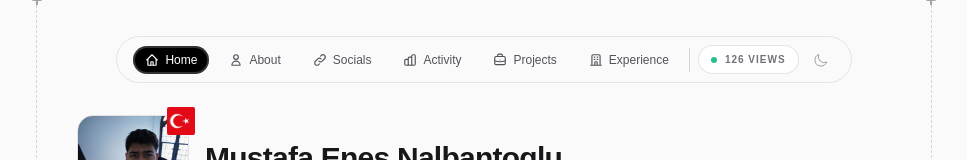
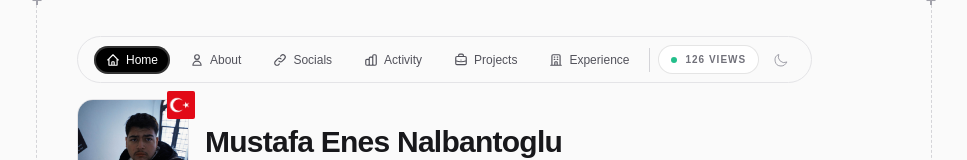
Before and after one commit to Enes-Nal/enes-nalbantoglu, a React (Vite) app: page / in a window 1280 px wide. Shown: the top 160 px of the page, without its empty margins (156-1123 px from the left). Built offline with nearby package versions, Linux system fonts and the light colour scheme; no server answers; a web font is replaced by a local one.

Commit message:
Fix floating navbar: improve transition smoothness and centering

```diff
--- a/App.tsx
+++ b/App.tsx
@@ -376,7 +376,7 @@ const App: React.FC = () => {
 
         {/* 1. Header Section */}
         <DraftingSection theme={theme} isHeader id="header">
-          <div className="w-full flex justify-center items-center">
+          <div className="w-full text-center">
             <FloatingNav theme={theme} toggleTheme={toggleTheme} displayCount={displayCount} />
           </div>
           <div className="flex flex-col md:flex-row items-start justify-between gap-3 mt-4">
--- a/components/FloatingNav.tsx
+++ b/components/FloatingNav.tsx
@@ -1,5 +1,7 @@
 import React, { useState, useEffect, useRef } from 'react';
 import { motion, AnimatePresence } from 'framer-motion';
+
+type ReactNode = React.ReactNode;
 
 interface FloatingNavProps {
   theme: 'light' | 'dark';
@@ -8,7 +10,7 @@ interface FloatingNavProps {
 }
 
 const TablerIcon = ({ name, className }: { name: string, className?: string }) => {
-  const icons: Record<string, JSX.Element> = {
+  const icons: Record<string, ReactNode> = {
     home: (
       <svg className={className} fill="none" stroke="currentColor" strokeWidth="2" viewBox="0 0 24 24">
         <path strokeLinecap="round" strokeLinejoin="round" d="M3 12l2-2m0 0l7-7 7 7M5 10v10a1 1 0 001 1h3m10-11l2 2m-2-2v10a1 1 0 01-1 1h-3m-6 0a1 1 0 001-1v-4a1 1 0 011-1h2a1 1 0 011 1v4a1 1 0 001 1m-6 0h6" />
@@ -47,8 +49,12 @@ const TablerIcon = ({ name, className }: { name: string, className?: string }) =
 const FloatingNav: React.FC<FloatingNavProps> = ({ theme, toggleTheme, displayCount }) => {
   const [activeSection, setActiveSection] = useState('header');
   const [isFloating, setIsFloating] = useState(false);
+  const [transitionOffset, setTransitionOffset] = useState(0);
   const navRef = useRef<HTMLElement>(null);
+  const wrapperRef = useRef<HTMLDivElement>(null);
   const initialTopRef = useRef<number>(0);
+  const initialHeightRef = useRef<number>(0);
+  const initialLeftRef = useRef<number>(0);
 
   const navItems = [
     { id: 'header', label: 'Home', icon: 'home' },
@@ -60,20 +66,54 @@ const FloatingNav: React.FC<FloatingNavProps> = ({ theme, toggleTheme, displayCo
   ];
 
   useEffect(() => {
+    // Store initial position and height on mount
+    if (wrapperRef.current && initialTopRef.current === 0) {
+      const rect = wrapperRef.current.getBoundingClientRect();
+      initialTopRef.current = rect.top + window.scrollY;
+      initialHeightRef.current = rect.height;
+    }
+  }, []);
+
+  // Update height when navbar content changes
+  useEffect(() => {
+    if (navRef.current && !isFloating) {
+      const rect = navRef.current.getBoundingClientRect();
+      initialHeightRef.current = rect.height;
+    }
+  }, [isFloating, displayCount]);
+
+  useEffect(() => {
+    let rafId: number;
+
     const handleScroll = () => {
+      if (rafId) cancelAnimationFrame(rafId);
+
+      rafId = requestAnimationFrame(() => {
         const currentScrollY = window.scrollY;
 
-      // Store initial position on first render
-      if (navRef.current && initialTopRef.current === 0 && !isFloating) {
+        // Make navbar floating after scrolling past its initial position
+        if (initialTopRef.current > 0 && currentScrollY >= initialTopRef.current - 10) {
+          if (!isFloating && navRef.current) {
+            // Calculate current visual position to maintain continuity
             const rect = navRef.current.getBoundingClientRect();
-        initialTopRef.current = rect.top + currentScrollY;
+            const centerX = window.innerWidth / 2;
+            const currentCenterX = rect.left + rect.width / 2;
+            const offset = currentCenterX - centerX;
+
+            // Set offset to maintain visual position
+            setTransitionOffset(offset);
+            setIsFloating(true);
+
+            // Smoothly transition offset to 0 (centered) after transition completes
+            setTimeout(() => {
+              setTransitionOffset(0);
+            }, 300);
           }
-
-      // Make navbar floating after scrolling past its initial position
-      if (initialTopRef.current > 0 && currentScrollY > initialTopRef.current - 20) {
-        setIsFloating(true);
-      } else if (currentScrollY <= initialTopRef.current - 20) {
+        } else if (currentScrollY < initialTopRef.current - 10) {
+          if (isFloating) {
             setIsFloating(false);
+            setTransitionOffset(0);
+          }
         }
 
         // Update active section based on scroll position
@@ -87,13 +127,17 @@ const FloatingNav: React.FC<FloatingNavProps> = ({ theme, toggleTheme, displayCo
             break;
           }
         }
+      });
     };
 
     // Initial check
     handleScroll();
 
-    window.addEventListener('scroll', handleScroll);
-    return () => window.removeEventListener('scroll', handleScroll);
+    window.addEventListener('scroll', handleScroll, { passive: true });
+    return () => {
+      window.removeEventListener('scroll', handleScroll);
+      if (rafId) cancelAnimationFrame(rafId);
+    };
   }, [isFloating]);
 
   const scrollToSection = (sectionId: string) => {
@@ -111,14 +155,33 @@ const FloatingNav: React.FC<FloatingNavProps> = ({ theme, toggleTheme, displayCo
   };
 
   return (
+    <>
+      {/* Spacer to maintain space when navbar becomes fixed */}
+      {isFloating && <div style={{ height: initialHeightRef.current }} />}
       <motion.nav
         ref={navRef}
         animate={{
           opacity: 1,
           scale: 1,
+          x: isFloating ? `calc(-50% + ${transitionOffset}px)` : 0,
         }}
-      transition={{ duration: 0.3, ease: 'easeInOut' }}
-      className={`${isFloating ? 'fixed top-4 left-1/2 -translate-x-1/2 z-50' : 'relative my-4'} ${
+        transition={{
+          duration: 0.3,
+          ease: [0.4, 0, 0.2, 1],
+          x: {
+            duration: 0.3,
+            ease: [0.4, 0, 0.2, 1]
+          }
+        }}
+        style={{
+          position: isFloating ? 'fixed' : 'relative',
+          top: isFloating ? '1rem' : 'auto',
+          left: isFloating ? '50%' : 'auto',
+          zIndex: isFloating ? 50 : 'auto',
+          margin: isFloating ? '0' : '1rem 0',
+          willChange: isFloating ? 'transform, position' : 'auto',
+        }}
+        className={`${isFloating ? '' : 'mx-auto'} z-50 ${
           theme === 'dark'
             ? isFloating
               ? 'bg-[#0a0a0a]/90 backdrop-blur-md border-white/10 shadow-lg'
@@ -126,7 +189,7 @@ const FloatingNav: React.FC<FloatingNavProps> = ({ theme, toggleTheme, displayCo
             : isFloating
             ? 'bg-white/90 backdrop-blur-md border-zinc-200 shadow-lg'
             : 'bg-transparent border-zinc-200'
-      } border rounded-full px-4 py-2 inline-block`}
+        } border rounded-full px-4 py-2 block w-fit`}
       >
       <div className="flex items-center gap-2">
         {navItems.map((item) => (
@@ -159,10 +222,10 @@ const FloatingNav: React.FC<FloatingNavProps> = ({ theme, toggleTheme, displayCo
         <div className={`h-6 w-px ${theme === 'dark' ? 'bg-white/10' : 'bg-zinc-300'}`} />
 
         {/* Views Counter */}
-        <div className={`flex items-center gap-2 px-3 py-1.5 border rounded-full transition-colors duration-500 ${
+        <div className={`flex items-center gap-2 px-3 py-1.5 border rounded-full transition-colors duration-500 whitespace-nowrap ${
           theme === 'dark' ? 'bg-[#0f0f0f] border-white/10' : 'bg-white border-black/10'
         }`}>
-          <div className="w-1.5 h-1.5 rounded-full bg-emerald-500 animate-pulse" />
+          <div className="w-1.5 h-1.5 rounded-full bg-emerald-500 animate-pulse shrink-0" />
           <AnimatePresence mode="wait">
             <motion.span
               key={displayCount}
@@ -170,7 +233,7 @@ const FloatingNav: React.FC<FloatingNavProps> = ({ theme, toggleTheme, displayCo
               animate={{ y: 0, opacity: 1 }}
               exit={{ y: 10, opacity: 0 }}
               transition={{ duration: 0.3 }}
-              className={`text-[10px] font-bold tracking-widest uppercase ${theme === 'dark' ? 'text-zinc-400' : 'text-zinc-500'}`}
+              className={`text-[10px] font-bold tracking-widest uppercase whitespace-nowrap ${theme === 'dark' ? 'text-zinc-400' : 'text-zinc-500'}`}
             >
               {displayCount} VIEWS
             </motion.span>
@@ -190,6 +253,7 @@ const FloatingNav: React.FC<FloatingNavProps> = ({ theme, toggleTheme, displayCo
         </button>
       </div>
     </motion.nav>
+    </>
   );
 };
 
```
Also changed, not shown: 2 other files (tests, documents, lock files or other folders). Lines whose indentation alone changed are shown as unchanged.
